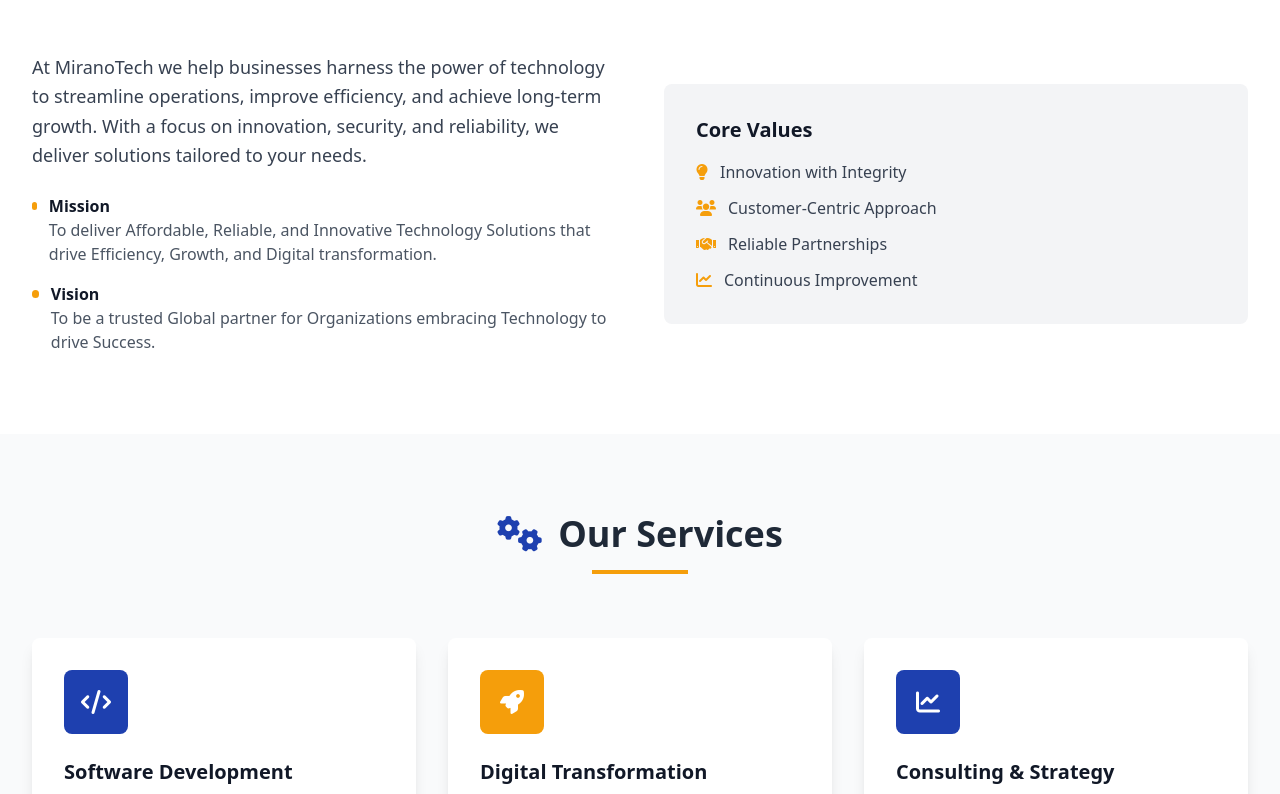
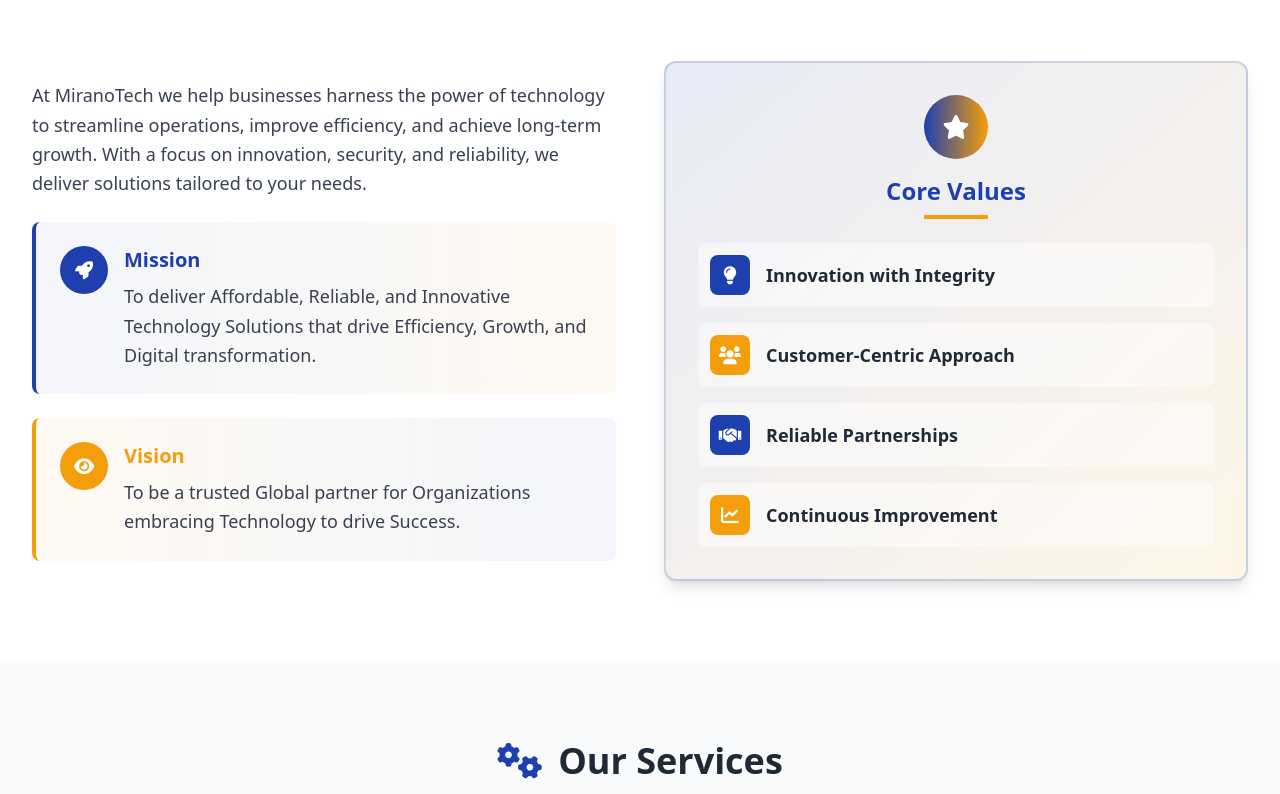
Before and after one commit to church4us/miranotech-website, a plain HTML site: page index.html in a window 1280 px wide. Shown: the part 639-1433 px from the top of the page. Drawn offline with nearby package versions, Linux system fonts and the light colour scheme.

Commit message:
Enhance footer design, add logo to contact section, and improve core values and vision/mission styling

```diff
--- a/index.html
+++ b/index.html
@@ -25,7 +25,7 @@
         <div class="max-w-7xl mx-auto px-4 sm:px-6 lg:px-8">
             <div class="flex justify-between items-center py-6">
                 <div class="flex items-center">
-                    <img src="logo-minimal.svg" alt="MiranoTech Logo" class="h-12 w-auto">
+                    <img src="logo-minimal.svg" alt="MiranoTech Logo" class="h-14 w-auto">
                 </div>
                 <div class="hidden md:flex space-x-8">
                     <a href="#about" class="text-gray-700 hover:text-primary transition-colors relative group font-semibold">
@@ -145,41 +145,63 @@
                     <p class="text-lg text-gray-700 leading-relaxed mb-6">
                         At MiranoTech we help businesses harness the power of technology to streamline operations, improve efficiency, and achieve long-term growth. With a focus on innovation, security, and reliability, we deliver solutions tailored to your needs.
                     </p>
-                    <div class="space-y-4">
-                        <div class="flex items-start space-x-3">
-                            <div class="w-2 h-2 bg-secondary rounded-full mt-2"></div>
-                            <div>
-                                <h3 class="font-semibold text-gray-900">Mission</h3>
-                                <p class="text-gray-600">To deliver Affordable, Reliable, and Innovative Technology Solutions that drive Efficiency, Growth, and Digital transformation.</p>
+                    <div class="space-y-6">
+                        <div class="bg-gradient-to-r from-primary/5 to-secondary/5 border-l-4 border-primary p-6 rounded-lg hover:shadow-md transition-shadow">
+                            <div class="flex items-start space-x-4">
+                                <div class="w-12 h-12 bg-primary rounded-full flex items-center justify-center flex-shrink-0">
+                                    <i class="fas fa-rocket text-white text-lg"></i>
+                                </div>
+                                <div>
+                                    <h3 class="text-xl font-bold text-primary mb-2">Mission</h3>
+                                    <p class="text-gray-700 text-lg leading-relaxed">To deliver Affordable, Reliable, and Innovative Technology Solutions that drive Efficiency, Growth, and Digital transformation.</p>
+                                </div>
                             </div>
                         </div>
-                        <div class="flex items-start space-x-3">
-                            <div class="w-2 h-2 bg-secondary rounded-full mt-2"></div>
-                            <div>
-                                <h3 class="font-semibold text-gray-900">Vision</h3>
-                                <p class="text-gray-600">To be a trusted Global partner for Organizations embracing Technology to drive Success.</p>
+                        <div class="bg-gradient-to-r from-secondary/5 to-primary/5 border-l-4 border-secondary p-6 rounded-lg hover:shadow-md transition-shadow">
+                            <div class="flex items-start space-x-4">
+                                <div class="w-12 h-12 bg-secondary rounded-full flex items-center justify-center flex-shrink-0">
+                                    <i class="fas fa-eye text-white text-lg"></i>
+                                </div>
+                                <div>
+                                    <h3 class="text-xl font-bold text-secondary mb-2">Vision</h3>
+                                    <p class="text-gray-700 text-lg leading-relaxed">To be a trusted Global partner for Organizations embracing Technology to drive Success.</p>
+                                </div>
                             </div>
                         </div>
                     </div>
                 </div>
-                <div class="bg-gray-100 p-8 rounded-lg">
-                    <h3 class="text-xl font-semibold text-gray-900 mb-4">Core Values</h3>
-                    <div class="space-y-3">
-                        <div class="flex items-center space-x-3">
-                            <i class="fas fa-lightbulb text-secondary"></i>
-                            <span class="text-gray-700">Innovation with Integrity</span>
+                <div class="bg-gradient-to-br from-primary/10 to-secondary/10 border-2 border-primary/20 p-8 rounded-xl shadow-lg">
+                    <div class="text-center mb-6">
+                        <div class="w-16 h-16 bg-gradient-to-r from-primary to-secondary rounded-full flex items-center justify-center mx-auto mb-4">
+                            <i class="fas fa-star text-white text-2xl"></i>
                         </div>
-                        <div class="flex items-center space-x-3">
-                            <i class="fas fa-users text-secondary"></i>
-                            <span class="text-gray-700">Customer-Centric Approach</span>
+                        <h3 class="text-2xl font-bold text-primary mb-2">Core Values</h3>
+                        <div class="w-16 h-1 bg-secondary mx-auto"></div>
+                    </div>
+                    <div class="space-y-4">
+                        <div class="flex items-center space-x-4 p-3 bg-white/50 rounded-lg hover:bg-white/70 transition-colors">
+                            <div class="w-10 h-10 bg-primary rounded-lg flex items-center justify-center">
+                                <i class="fas fa-lightbulb text-white text-lg"></i>
+                            </div>
+                            <span class="text-gray-800 font-semibold text-lg">Innovation with Integrity</span>
                         </div>
-                        <div class="flex items-center space-x-3">
-                            <i class="fas fa-handshake text-secondary"></i>
-                            <span class="text-gray-700">Reliable Partnerships</span>
+                        <div class="flex items-center space-x-4 p-3 bg-white/50 rounded-lg hover:bg-white/70 transition-colors">
+                            <div class="w-10 h-10 bg-secondary rounded-lg flex items-center justify-center">
+                                <i class="fas fa-users text-white text-lg"></i>
+                            </div>
+                            <span class="text-gray-800 font-semibold text-lg">Customer-Centric Approach</span>
                         </div>
-                        <div class="flex items-center space-x-3">
-                            <i class="fas fa-chart-line text-secondary"></i>
-                            <span class="text-gray-700">Continuous Improvement</span>
+                        <div class="flex items-center space-x-4 p-3 bg-white/50 rounded-lg hover:bg-white/70 transition-colors">
+                            <div class="w-10 h-10 bg-primary rounded-lg flex items-center justify-center">
+                                <i class="fas fa-handshake text-white text-lg"></i>
+                            </div>
+                            <span class="text-gray-800 font-semibold text-lg">Reliable Partnerships</span>
+                        </div>
+                        <div class="flex items-center space-x-4 p-3 bg-white/50 rounded-lg hover:bg-white/70 transition-colors">
+                            <div class="w-10 h-10 bg-secondary rounded-lg flex items-center justify-center">
+                                <i class="fas fa-chart-line text-white text-lg"></i>
+                            </div>
+                            <span class="text-gray-800 font-semibold text-lg">Continuous Improvement</span>
                         </div>
                     </div>
                 </div>
@@ -589,39 +611,41 @@
     </section>
 
     <!-- Footer -->
-    <footer class="bg-gray-950 text-white py-12">
+    <footer class="bg-gray-100 text-gray-800 py-12">
         <div class="max-w-7xl mx-auto px-4 sm:px-6 lg:px-8">
             <div class="grid md:grid-cols-3 gap-8">
                 <div>
-                    <h3 class="text-2xl font-bold text-primary mb-4">MiranoTech</h3>
-                    <p class="text-gray-400">Innovative Technology Solutions for Modern Businesses</p>
+                    <div class="flex items-center mb-4">
+                        <img src="logo-minimal.svg" alt="MiranoTech Logo" class="h-10 w-auto">
+                    </div>
+                    <p class="text-gray-600">Innovative Technology Solutions for Modern Businesses</p>
                 </div>
                 <div>
                     <h4 class="text-lg font-semibold mb-4">Quick Links</h4>
                     <ul class="space-y-2">
-                        <li><a href="#about" class="text-gray-400 hover:text-white transition-colors">About Us</a></li>
-                        <li><a href="#services" class="text-gray-400 hover:text-white transition-colors">Services</a></li>
-                        <li><a href="#products" class="text-gray-400 hover:text-white transition-colors">Products</a></li>
-                        <li><a href="#industries" class="text-gray-400 hover:text-white transition-colors">Industries</a></li>
-                        <li><a href="#contact" class="text-gray-400 hover:text-white transition-colors">Contact</a></li>
+                        <li><a href="#about" class="text-gray-600 hover:text-primary transition-colors">About Us</a></li>
+                        <li><a href="#services" class="text-gray-600 hover:text-primary transition-colors">Services</a></li>
+                        <li><a href="#products" class="text-gray-600 hover:text-primary transition-colors">Products</a></li>
+                        <li><a href="#industries" class="text-gray-600 hover:text-primary transition-colors">Industries</a></li>
+                        <li><a href="#contact" class="text-gray-600 hover:text-primary transition-colors">Contact</a></li>
                     </ul>
                 </div>
                 <div>
                     <h4 class="text-lg font-semibold mb-4">Connect With Us</h4>
                     <div class="flex space-x-4">
                         <a href="#" class="w-10 h-10 bg-primary rounded-lg flex items-center justify-center hover:bg-blue-700 transition-colors">
-                            <i class="fab fa-linkedin-in"></i>
+                            <i class="fab fa-linkedin-in text-white"></i>
                         </a>
                         <a href="#" class="w-10 h-10 bg-primary rounded-lg flex items-center justify-center hover:bg-blue-700 transition-colors">
-                            <i class="fab fa-twitter"></i>
+                            <i class="fab fa-twitter text-white"></i>
                         </a>
                         <a href="#" class="w-10 h-10 bg-primary rounded-lg flex items-center justify-center hover:bg-blue-700 transition-colors">
-                            <i class="fab fa-facebook-f"></i>
+                            <i class="fab fa-facebook-f text-white"></i>
                         </a>
                     </div>
                 </div>
             </div>
-            <div class="border-t border-gray-800 mt-8 pt-8 text-center text-gray-400">
+            <div class="border-t border-gray-300 mt-8 pt-8 text-center text-gray-600">
                 <p>&copy; 2024 MiranoTech. All rights reserved.</p>
             </div>
         </div>
```
